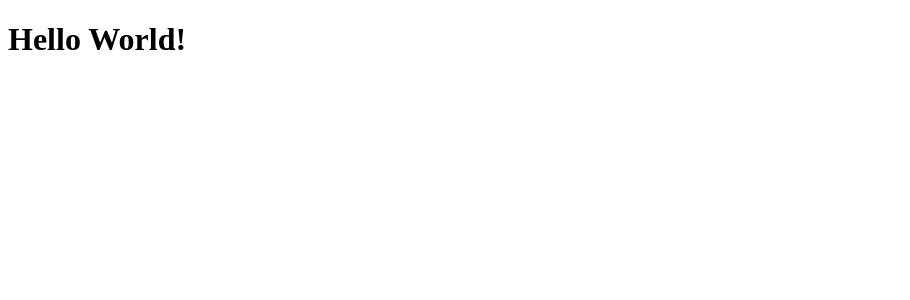
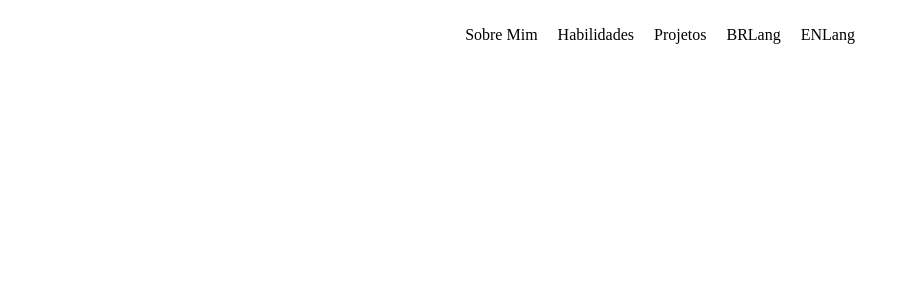
Before and after one commit to nicolaskleinaraujo/portfolio-react, a React (Vite) app in the folder frontend/: page / in a window 1280 px wide. Shown: the top 300 px of the page, without its empty margins (0-910 px from the left). Built offline with nearby package versions, Linux system fonts and the light colour scheme.

Commit message:
created the navbar component

```diff
--- a/frontend/src/App.jsx
+++ b/frontend/src/App.jsx
@@ -1,9 +1,13 @@
+// CSS
 import './App.css'
+
+// Components
+import Navbar from "./components/Navbar/Navbar"
 
 function App() {
   return (
     <>
-      <h1>Hello World!</h1>
+      <Navbar />
     </>
   )
 }
--- /dev/null
+++ b/frontend/src/components/Navbar/Navbar.jsx
@@ -0,0 +1,18 @@
+// CSS
+import styles from "./Navbar.module.css"
+
+const Navbar = () => {
+  return (
+    <nav className={styles.navbar}>
+        <ul>
+          <li>Sobre Mim</li>
+          <li>Habilidades</li>
+          <li>Projetos</li>
+          <li>BRLang</li>
+          <li>ENLang</li>
+        </ul>
+    </nav>
+  )
+}
+
+export default Navbar
--- /dev/null
+++ b/frontend/src/components/Navbar/Navbar.module.css
@@ -0,0 +1,9 @@
+.navbar ul {
+    display: flex;
+    list-style-type: none;
+    justify-content: center;
+}
+
+.navbar li {
+    margin: 10px;
+}
```
